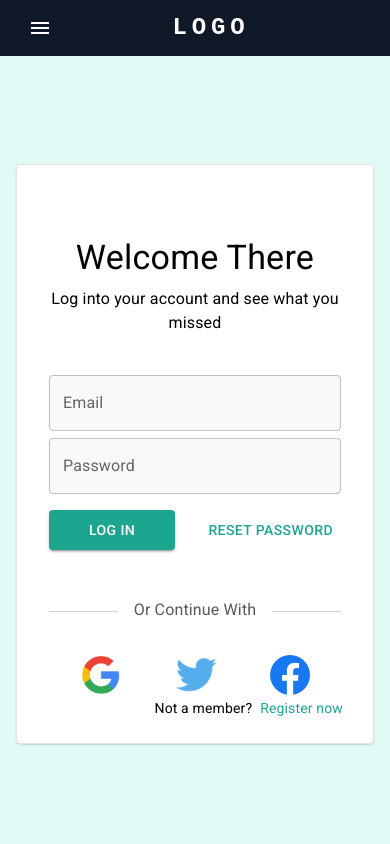
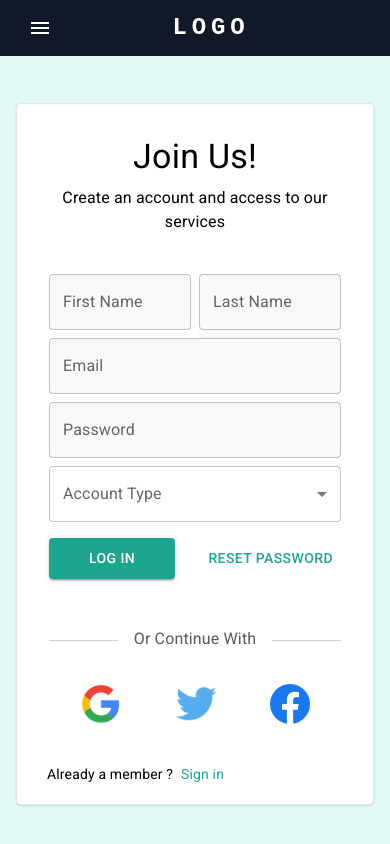
Before and after one commit to anass17/DocPharm, a React (Vite) app in the folder Frontend/: page / in a window 390 px wide. Built offline with nearby package versions, Linux system fonts and the light colour scheme.

Commit message:
Added a responsive register page

```diff
--- a/Frontend/src/App.tsx
+++ b/Frontend/src/App.tsx
@@ -8,6 +8,7 @@ import '@fontsource/roboto/700.css';
 
 import Home from './Pages/Home';
 import Login from './Pages/Auth/Login';
+import Register from './Pages/Auth/Register';
 
 
 
@@ -17,7 +18,8 @@ function App() {
   return (
     <>
       {/* <Home /> */}
-      <Login />
+      {/* <Login /> */}
+      <Register />
     </>
   )
 }
--- a/Frontend/src/Pages/Auth/Register.tsx
+++ b/Frontend/src/Pages/Auth/Register.tsx
@@ -1,4 +1,4 @@
-// import RegisterForm from "../../components/Auth/RegisterForm"
+import RegisterForm from "../../components/Auth/RegisterForm"
 import Navbar from "../../components/layouts/Navbar"
 
 export default function Register() {
@@ -7,7 +7,7 @@ export default function Register() {
   return (
     <>
       <Navbar />
-      {/* <RegisterForm /> */}
+      <RegisterForm />
     </>
   )
 }
--- a/Frontend/src/components/Auth/LoginForm.tsx
+++ b/Frontend/src/components/Auth/LoginForm.tsx
@@ -11,13 +11,13 @@ export default function LoginForm() {
                     Not a member?
                     <Link sx={{ textDecoration: 'none' }} href="#" color={GREEN} ml={1}>Register now</Link>
                 </Typography>
-                <Grid2 container spacing={5} p={4} pt={{ xs: 9, md: 4 }} alignItems={"center"}>
+                <Grid2 container spacing={5} p={4} pb={{ xs: 7, md: 4 }} alignItems={"center"}>
                     <Grid2 display={{md: 'block', xs: 'none'}} size={{md: 6}}>
-                        <Box py={{md: 13, lg: 3}} borderRadius={2} display={'flex'} justifyContent={'center'} sx={{ background: `linear-gradient(45deg, ${GREEN5}, ${GREEN3})` }}>
+                        <Box py={{md: 6, lg: 3}} borderRadius={2} display={'flex'} justifyContent={'center'} sx={{ background: `linear-gradient(45deg, ${GREEN5}, ${GREEN3})` }}>
                             <img style={{ width: '90%' }} src="/images/login.png" />
                         </Box>
                     </Grid2>
-                    <Grid2 size={{md: 6, sm: 12}}>
+                    <Grid2 size={{md: 6, xs: 12}}>
                         <form style={{ textAlign: 'center' }}>
                             <Typography variant="h4" component="h1" mb={1}>Welcome There</Typography>
                             <Typography variant="body1" mb={5}>Log into your account and see what you missed</Typography>
--- /dev/null
+++ b/Frontend/src/components/Auth/RegisterForm.tsx
@@ -0,0 +1,76 @@
+import { Container, Box, Grid2, Typography, Button, TextField, Link, Select, InputLabel, MenuItem, FormControl } from "@mui/material"
+import { GRAY0, GREEN, GRAY2, GREEN2, GRAY4, GRAY3, GREEN3 } from "../../config/colors"
+import zIndex from "@mui/material/styles/zIndex"
+
+export default function RegisterForm() {
+
+    return (
+        <Container maxWidth="lg" sx={{ pb: 4, pt: 12, display:"flex", alignItems:'center', minHeight: '100vh' }}>
+            <Box sx={{ position: 'relative', backgroundColor: '#FFF', width: '100%', borderRadius: '5px', boxShadow: '0px 1px 2px rgba(0, 0, 0, .15)', border: '1px solid rgba(0, 0, 0, .1)' }}>
+                <Typography variant="body2" position={"absolute"} bottom={20} left={30}>
+                    Already a member ?
+                    <Link sx={{ textDecoration: 'none' }} href="#" color={GREEN} ml={1}>Sign in</Link>
+                </Typography>
+                <Grid2 container spacing={5} p={4} pb={{ xs: 8, md: 4 }} alignItems={"center"}>
+                    <Grid2 size={{md: 6, sm: 12}}>
+                        <form style={{ textAlign: 'center' }}>
+                            <Typography variant="h4" component="h1" mb={1}>Join Us!</Typography>
+                            <Typography variant="body1" mb={5}>Create an account and access to our services</Typography>
+                            <Box display={"flex"} gap={1}>
+                                <TextField label="First Name" variant="outlined" sx={{ marginBottom: 1, backgroundColor: '#F9F9F9' }} fullWidth />
+                                <TextField label="Last Name" type="password" variant="outlined" sx={{ backgroundColor: '#F9F9F9' }} fullWidth />
+                            </Box>
+                            <TextField label="Email" type="password" variant="outlined" sx={{ marginBottom: 1, backgroundColor: '#F9F9F9' }} fullWidth />
+                            <TextField label="Password" type="password" variant="outlined" sx={{ marginBottom: 1, backgroundColor: '#F9F9F9' }} fullWidth />
+
+                            {/* Select - Account Type */}
+
+                            <FormControl fullWidth>
+                                <InputLabel id="demo-simple-select-label">Account Type</InputLabel>
+                                <Select
+                                    labelId="demo-simple-select-label"
+                                    id="demo-simple-select"
+                                    label="Account Type"
+                                    sx={{ textAlign: 'left' }}
+                                >
+                                    <MenuItem value="Patient">Patient</MenuItem>
+                                    <MenuItem value="Doctor">Doctor</MenuItem>
+                                    <MenuItem value="Pharmacy">Pharmacy</MenuItem>
+                                </Select>
+                            </FormControl>
+
+                            {/* Sumbit */}
+
+                            <Box mt={2} display="flex" justifyContent={"space-between"} alignItems={"center"}>
+                                <Button variant="contained" sx={{ bgcolor: GREEN, py: 1, px: 5 }}>Log in</Button>
+                                <Button variant="text" sx={{ color: GREEN }}>Reset Password</Button>
+                            </Box>
+
+                            <Box position={"relative"} mt={6}>
+                                <Typography variant="body1" component="h6" bgcolor={"#FFF"} zIndex={10} color={GRAY3} position={"relative"} display={"inline-block"} px={2}>Or Continue With</Typography>
+                                <Box height={'1px'} width={"100%"} bgcolor={GRAY4} position={"relative"} bottom={11}  ></Box>
+                            </Box>
+
+                            <Box mt={2} display={'flex'} justifyContent={"center"} gap={3}>
+                                <Button>
+                                    <img width={50} src="/images/brands/Google.png" />
+                                </Button>
+                                <Button>
+                                    <img width={60} src="/images/brands/Twitter.png" />
+                                </Button>
+                                <Button>
+                                    <img width={40} src="/images/brands/Facebook.png" />
+                                </Button>
+                            </Box>
+                        </form>
+                    </Grid2>
+                    <Grid2 display={{md: 'block', xs: 'none'}} size={{md: 6}}>
+                        <Box height={600} borderRadius={2} display={'flex'} alignItems={"center"} justifyContent={'center'} sx={{ background: `linear-gradient(45deg, ${GREEN3}, ${GREEN2})` }}>
+                            <img style={{ width: '90%' }} src="/images/register.png" />
+                        </Box>
+                    </Grid2>
+                </Grid2>
+            </Box>
+        </Container>
+    )
+}
--- a/Frontend/src/config/colors.ts
+++ b/Frontend/src/config/colors.ts
@@ -3,6 +3,7 @@
 export const GREEN : string = '#1DA68F';
 export const GREEN2 : string = '#27DEBF';
 export const GREEN3 : string = '#BEF5EC';
+export const GREEN5 : string = '#E1FAF6';
 export const LIGHT_GREEN2 : string = '#E1FAF6';
 
 
```
Also changed, not shown: Frontend/public/images/register.png.
